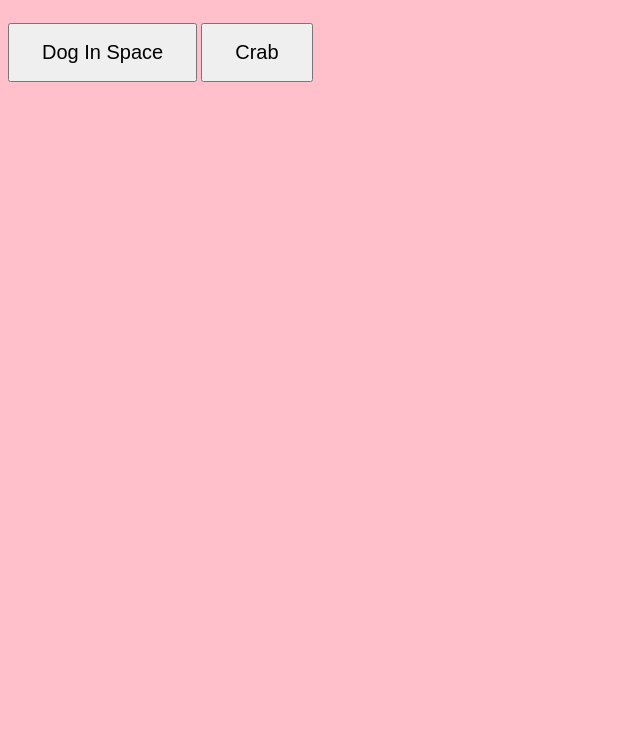
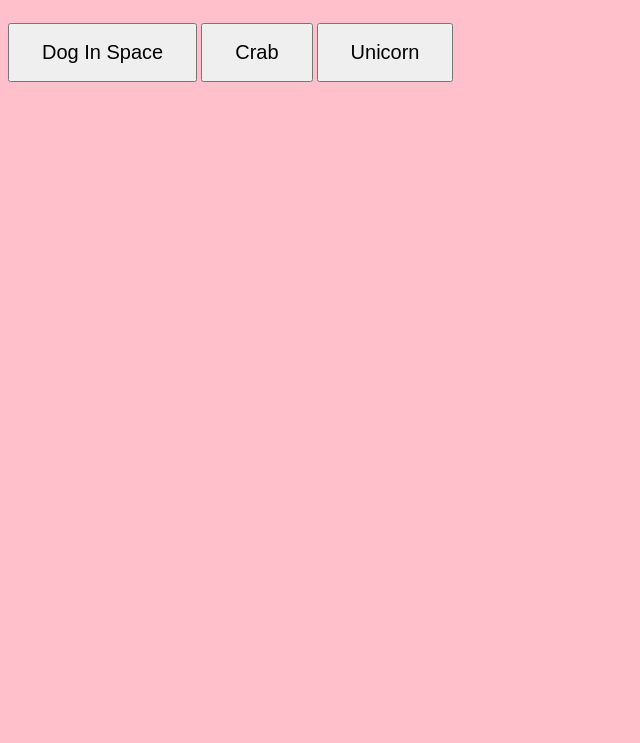
Before and after one commit to anikaarige/anikaarige.github.io, a plain HTML site: page index.html in a window 1280 px wide. Shown: the part 57-800 px from the top of the page, without its empty margins (0-640 px from the left). Drawn offline with Linux system fonts and the light colour scheme.

Commit message:
Update index.html

```diff
--- a/index.html
+++ b/index.html
@@ -3,3 +3,4 @@
 <br>
 <button type="button" onclick="location.href='https://anikaarige.github.io/doginspace'" style="padding:16px 32px;font-size:20px;">Dog In Space</button>
 <button type="button" onclick="location.href='https://anikaarige.github.io/crab'" style="padding:16px 32px;font-size:20px;">Crab</button>
+<button type="button" onclick="location.href='https://anikaarige.github.io/unicorn'" style="padding:16px 32px;font-size:20px;">Unicorn</button>
```
